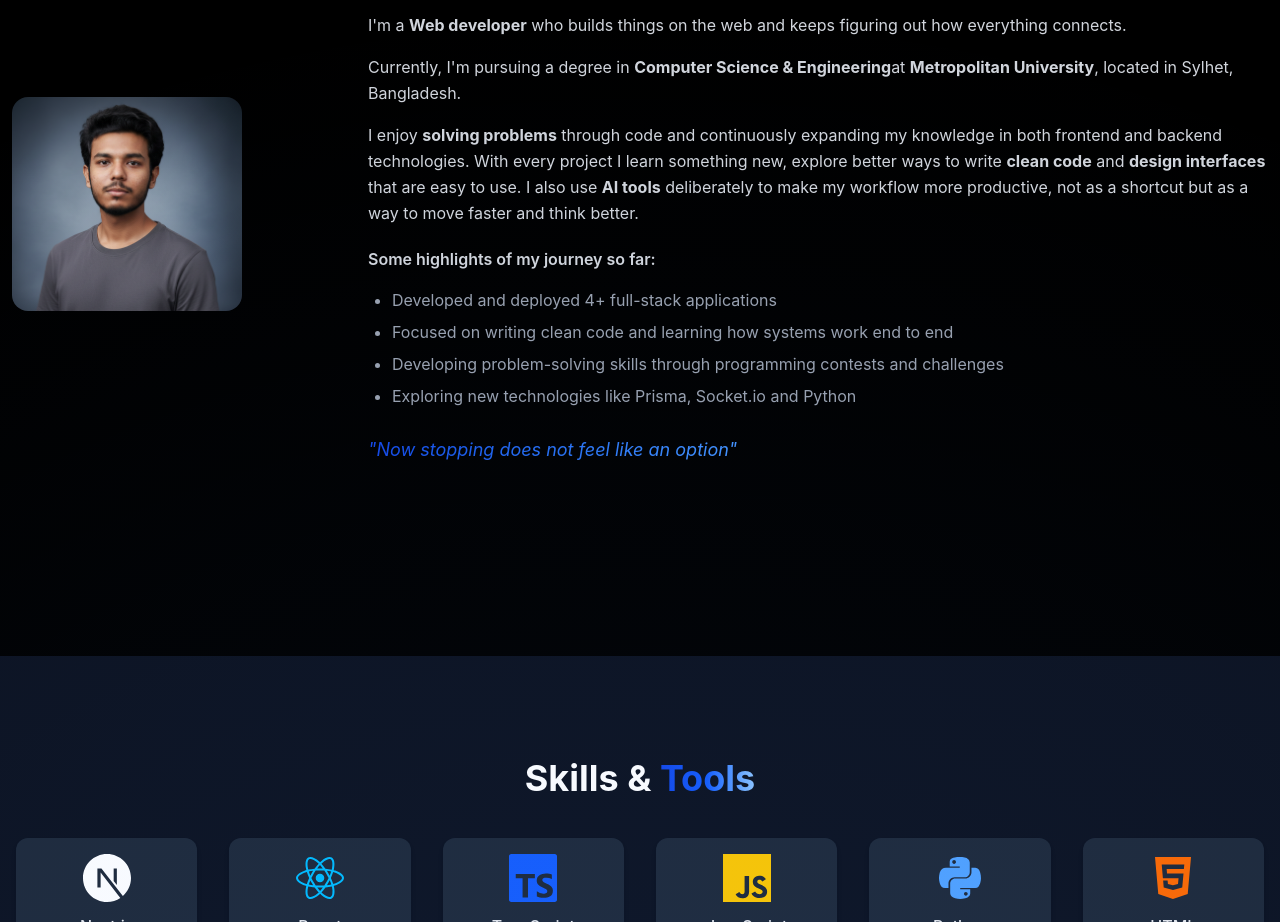
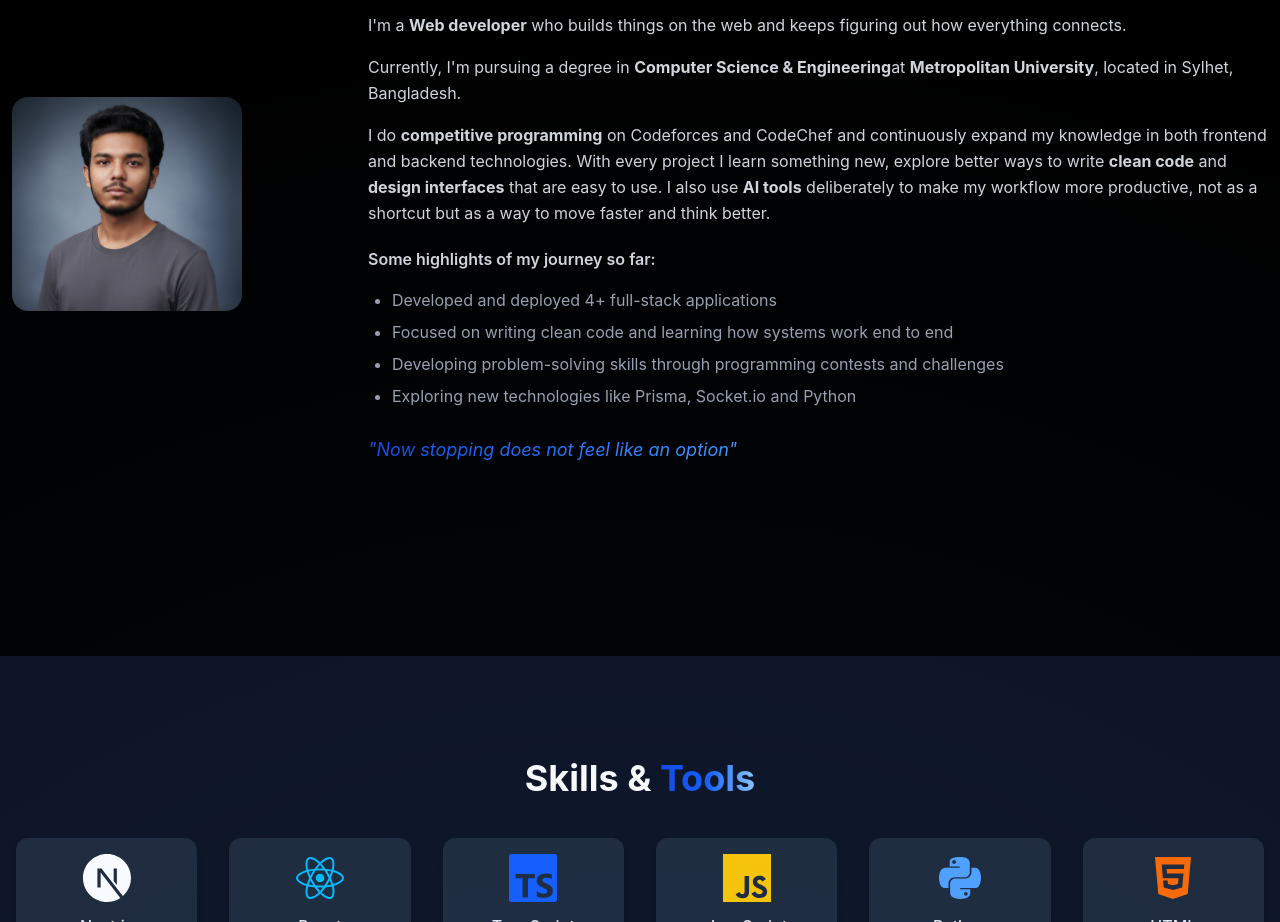
Before and after one commit to tahmid-khan-hub/my-portfolio-nextjs, a Next.js app: page / in a window 1280 px wide. Shown: the part 1120-2042 px from the top of the page. Built offline with nearby package versions, Linux system fonts and the light colour scheme.

Commit message:
Update the about section content

```diff
--- a/src/components/About.tsx
+++ b/src/components/About.tsx
@@ -39,7 +39,7 @@ const About = () => {
 
           {/* 3 */}
           <AnimateOnView direction="left" delay={0.25} duration={0.6}><p className="text-gray-300 leading-relaxed ">
-           I enjoy <span className="font-bold">solving problems</span> through code and continuously expanding my knowledge in both frontend and backend technologies.
+           I do <span className="font-bold">competitive programming</span> on Codeforces and CodeChef and continuously expand my knowledge in both frontend and backend technologies.
            With every project I learn something new, explore better ways to write <span className="font-bold">clean code</span> and <span className="font-bold">design interfaces</span> that are easy to use. I also use <span className="font-bold">AI tools</span> deliberately to make my workflow more productive, not as a shortcut but as a way to move faster and think better.
           </p></AnimateOnView>
 
```
